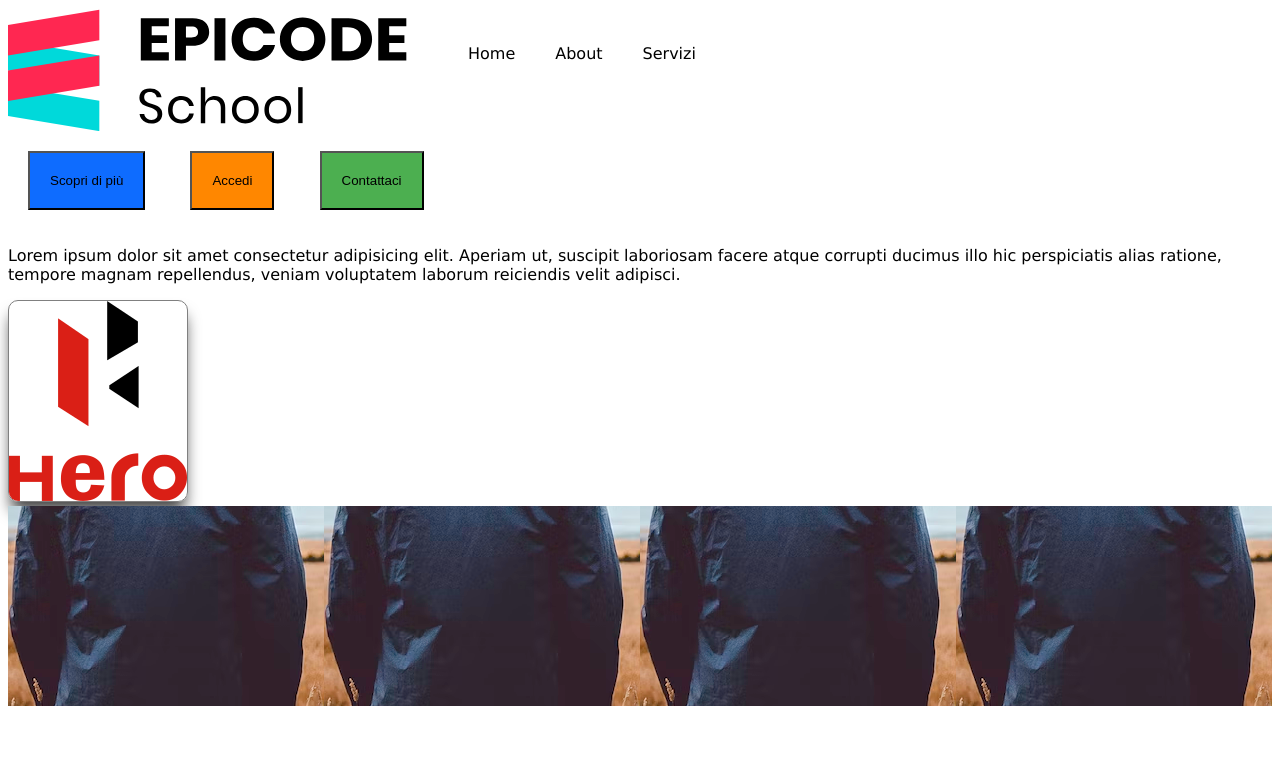
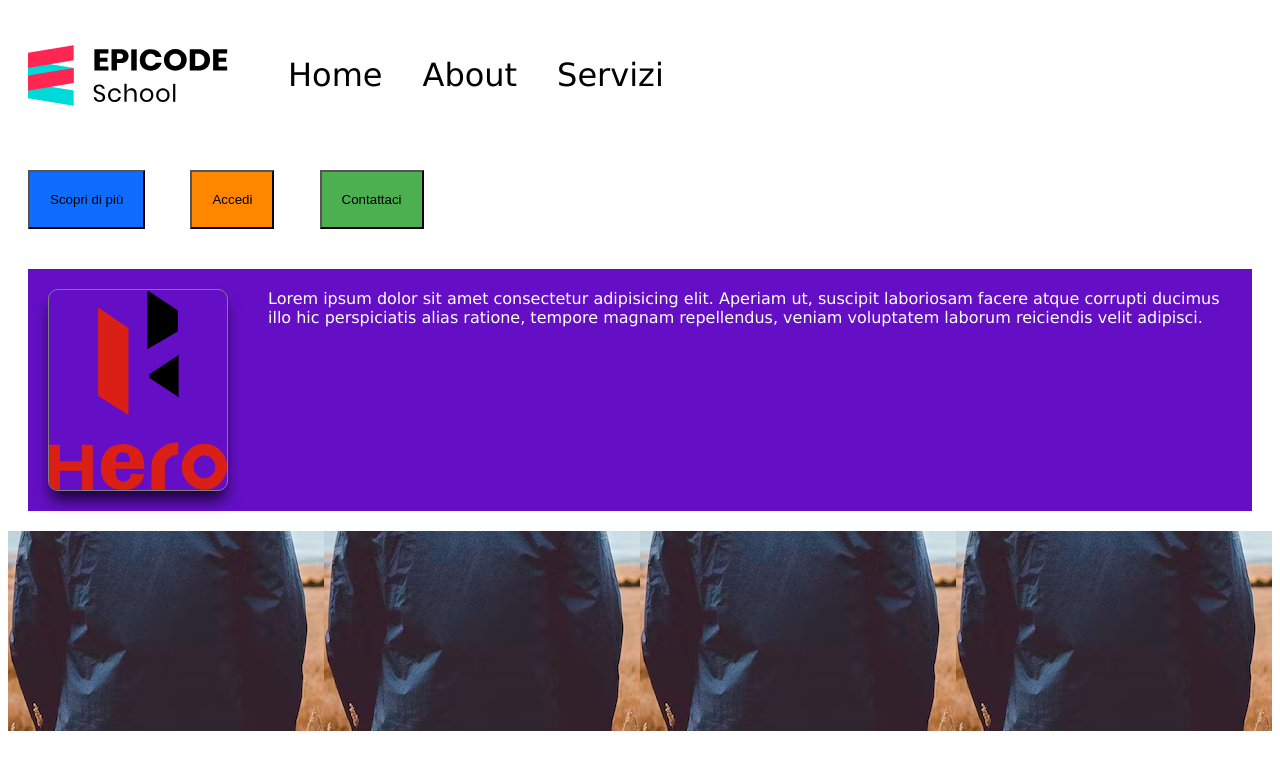
Before and after one commit to pasqualeandriano97/U2-W2-D4, a plain HTML site: page index.html in a window 1280 px wide. Drawn offline with Linux system fonts and the light colour scheme.

Commit message:
piccole modifiche

```diff
--- a/assets/partials/_color.scss
+++ b/assets/partials/_color.scss
@@ -4,3 +4,8 @@ $button-colors: (
   success: #4caf50,
 );
 $bg-hero: #640fc5;
+
+.hero {
+  background-color: $bg-hero;
+  color: white;
+}
--- a/assets/partials/_mixins.scss
+++ b/assets/partials/_mixins.scss
@@ -77,3 +77,10 @@
   }
 }
 @include nav-position();
+
+@mixin flex {
+  .flex {
+    display: flex;
+  }
+}
+@include flex;
--- a/index.html
+++ b/index.html
@@ -8,14 +8,14 @@
   </head>
   <body>
     <header>
-      <nav>
-        <img src="./assets/logo.svg" alt="logo" />
+      <nav class="m-lg">
+        <img src="./assets/logo.svg" alt="logo" style="width: 200px" />
         <ul>
           <li class="m-lg">
-            <a href="#">Home</a>
+            <a class="fs-big" href="#">Home</a>
           </li>
-          <li class="m-lg"><a class="fs-1" href="#">About</a></li>
-          <li class="m-lg"><a href="#">Servizi</a></li>
+          <li class="m-lg"><a class="fs-big" href="#">About</a></li>
+          <li class="m-lg"><a class="fs-big" href="#">Servizi</a></li>
         </ul>
       </nav>
       <div>
@@ -25,14 +25,19 @@
       </div>
     </header>
     <main>
-      <div>
-        <p>
+      <div class="flex hero m-lg">
+        <img
+          class="m-lg"
+          id="hero"
+          src="./assets/Hero_MotoCorp.svg.png"
+          alt="hero"
+        />
+        <p class="m-lg">
           Lorem ipsum dolor sit amet consectetur adipisicing elit. Aperiam ut,
           suscipit laboriosam facere atque corrupti ducimus illo hic
           perspiciatis alias ratione, tempore magnam repellendus, veniam
           voluptatem laborum reiciendis velit adipisci.
         </p>
-        <img id="hero" src="./assets/Hero_MotoCorp.svg.png" alt="hero" />
       </div>
       <div class="container">
         <div></div>
```
Also changed, not shown: assets/style.css, 1 other file.
